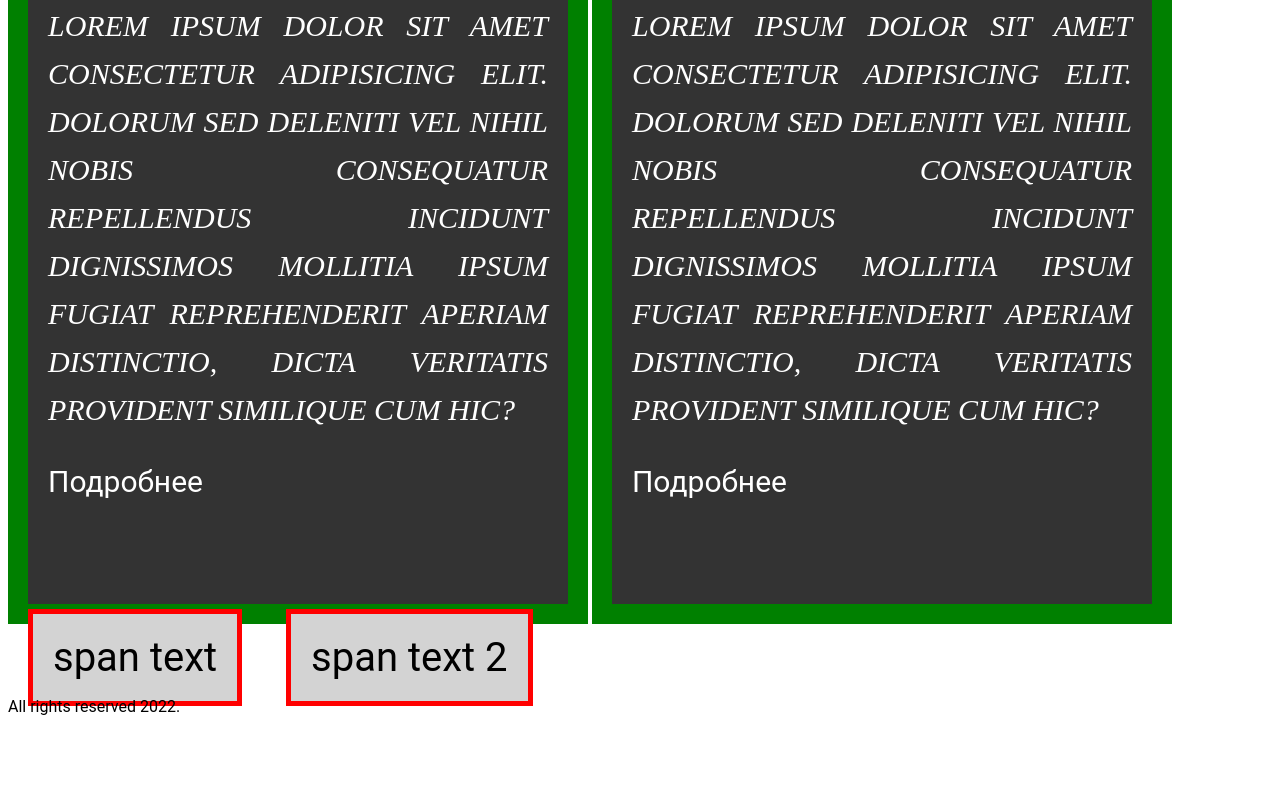
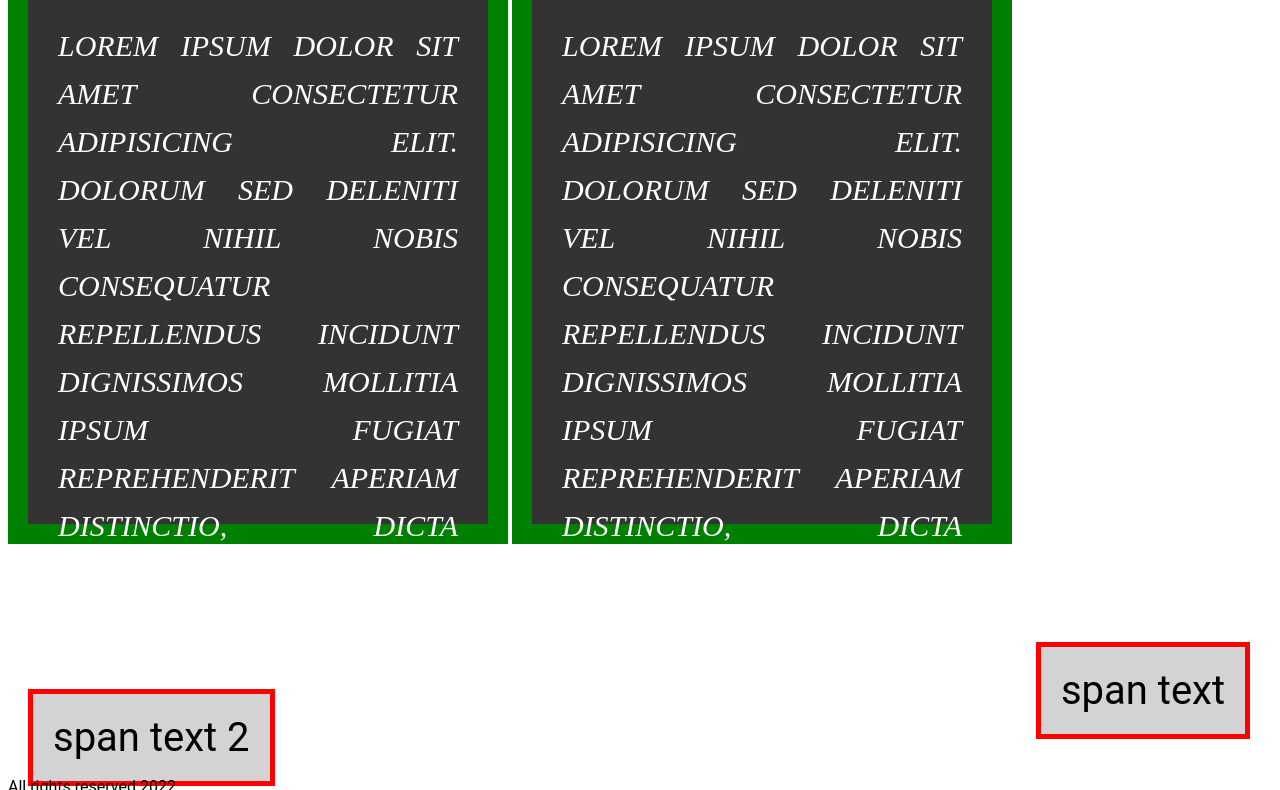
Before and after one commit to fc-fullstack-courses/html-css, a plain HTML site: page index.html in a window 1280 px wide. Shown: the part 291-1081 px from the top of the page. Before the commit the page ends 1023 px from the top, so only its background shows below. Drawn offline with Linux system fonts and the light colour scheme.

Commit message:
Add box-sizing + universal selector

```diff
--- a/assets/styles/style.css
+++ b/assets/styles/style.css
@@ -1,30 +1,40 @@
+* {
+  box-sizing: border-box;
+  /* margin: 0;
+  padding: 0; */
+}
+
 html {
   font-family: 'Roboto';
 }
 
 .article {
+  display: inline-block;
+  /* display: block;
+  display: inline; */
+  width: 500px;
+  height: 700px;
+  padding: 30px;
+  border: 20px solid green;
+  margin: 0 0 10px 0;
+  /*
+  отступ с 4 сторон сразу
+  padding: 30px;
+  верх, право, низ, лево
+  padding: 30px 60px 90px 120px;
+  вертикаль, горизонталь
+  padding: 30px 60px;
+  */
+
+  /* верх, горизонталь, низ*/
+
+  /* border-left: 30px dotted red;
+  border-bottom-color: yellow; */
+
+
   font-size: 30px;
   background-color: #333333; /* цвет заливки*/
   color: white;
-  /* отступ с 4 сторон сразу*/
-  padding: 30px;
-  /* верх, право, низ, лево */
-  padding: 30px 60px 90px 120px;
-  /* вертикаль, горизонталь*/
-  padding: 30px 60px;
-  /* верх, горизонталь, низ*/
-  padding: 10px 20px 30px;
-
-
-  border: 20px solid green;
-  /* border-left: 30px dotted red;
-  border-bottom-color: yellow; */
-
-  margin: 0 0 10px 0;
-
-  width: 500px;
-  height: 700px;
-  display: inline-block;
 }
 
 .article-text {
@@ -34,6 +44,7 @@ html {
   font-family: 'Times New Roman', 'Arial', 'Roboto', sans-serif; /* семество шрифтов*/
   text-align: justify;
   text-transform: uppercase;
+  font: italic bold 30px 1.6 'Times New Roman';
   border: unset;
 }
 
```
